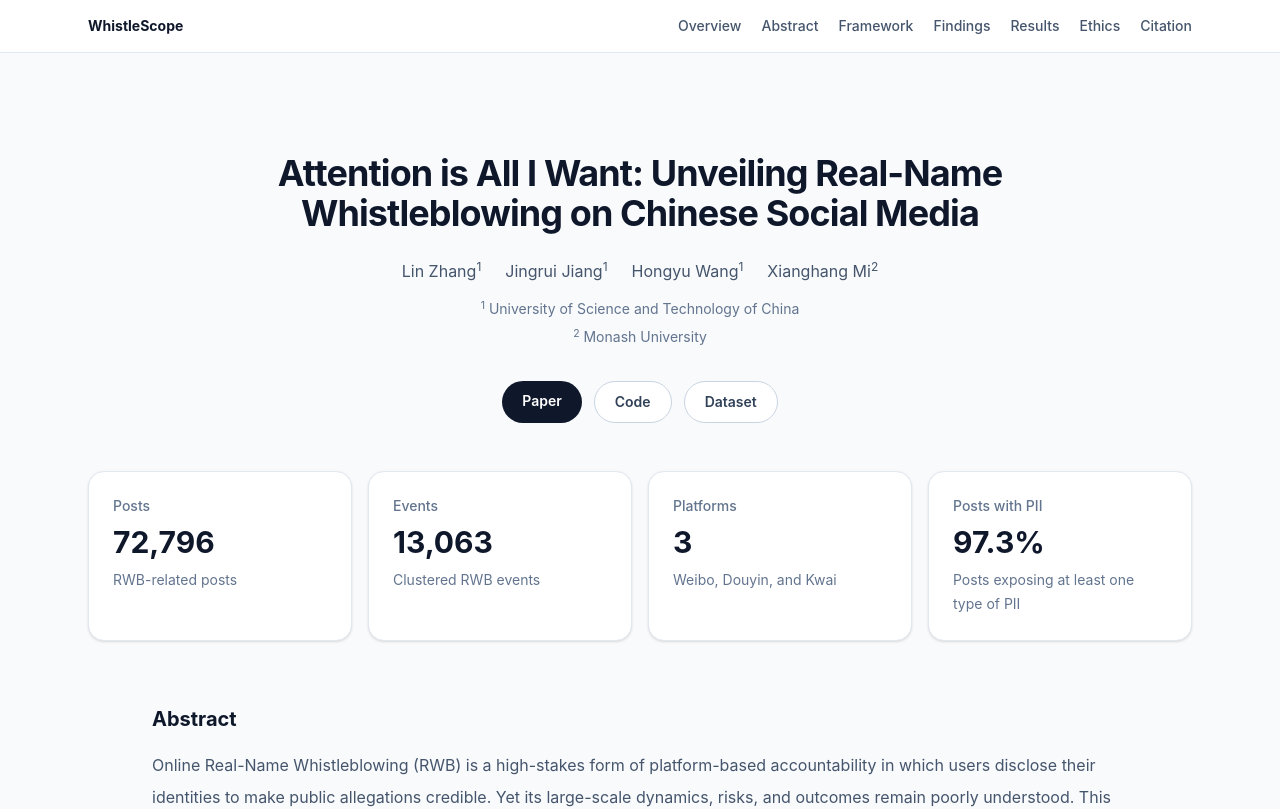
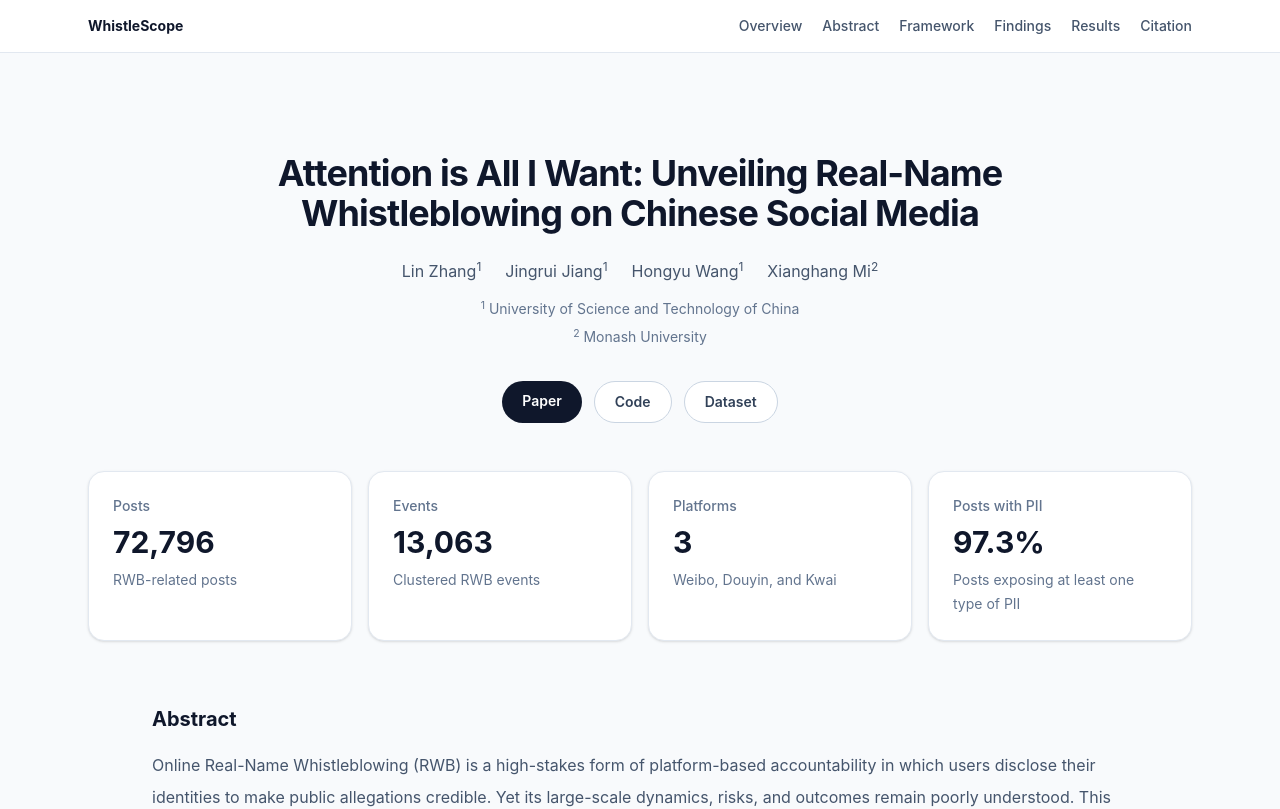
Before and after one commit to wmm1130/RealWB-Project-Page, a Vue app: page / in a window 1280 px wide. Shown: the top 809 px of the page. Built offline with nearby package versions, Linux system fonts and the light colour scheme.

Commit message:
Fix image src template strings

```diff
--- a/src/components/TopNav.vue
+++ b/src/components/TopNav.vue
@@ -5,7 +5,6 @@ const navItems = [
   { name: 'Framework', href: '#framework' },
   { name: 'Findings', href: '#findings' },
   { name: 'Results', href: '#results' },
-  { name: 'Ethics', href: '#ethics' },
   { name: 'Citation', href: '#citation' },
 ]
 </script>
```
